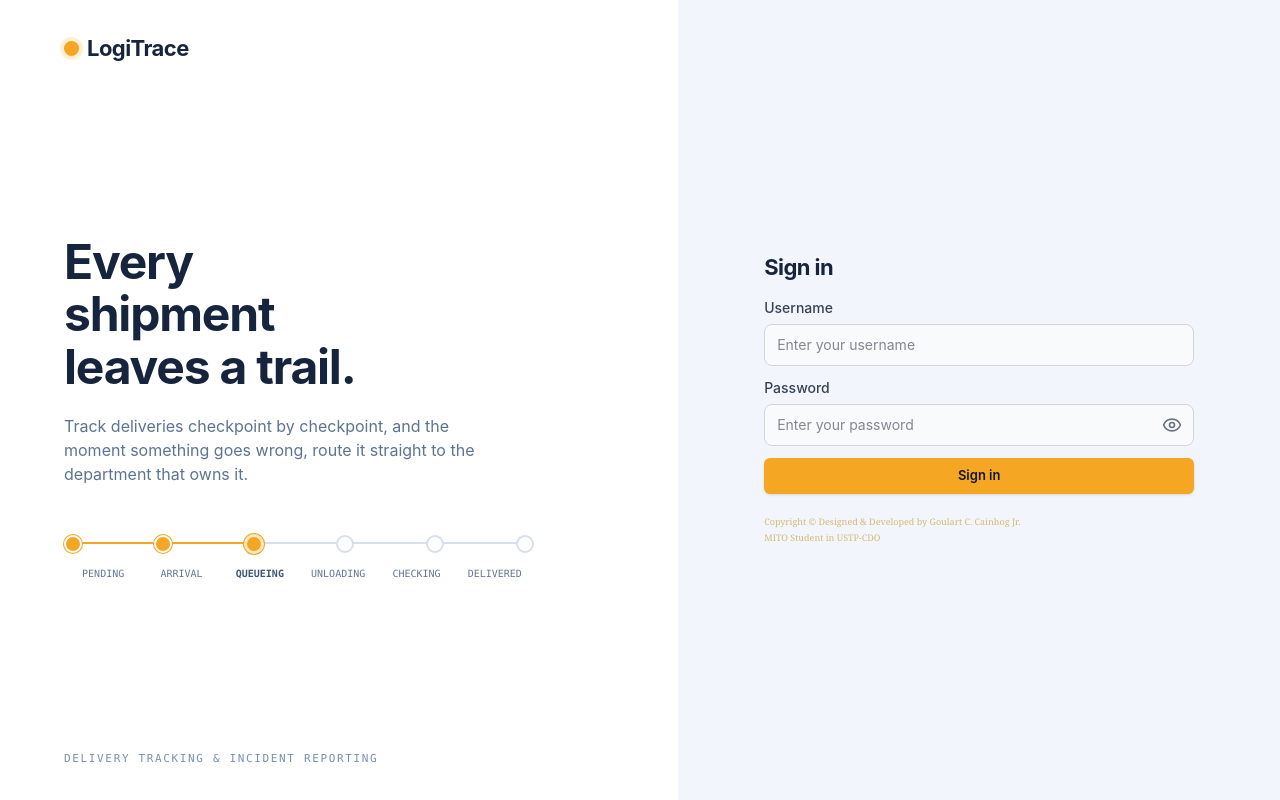
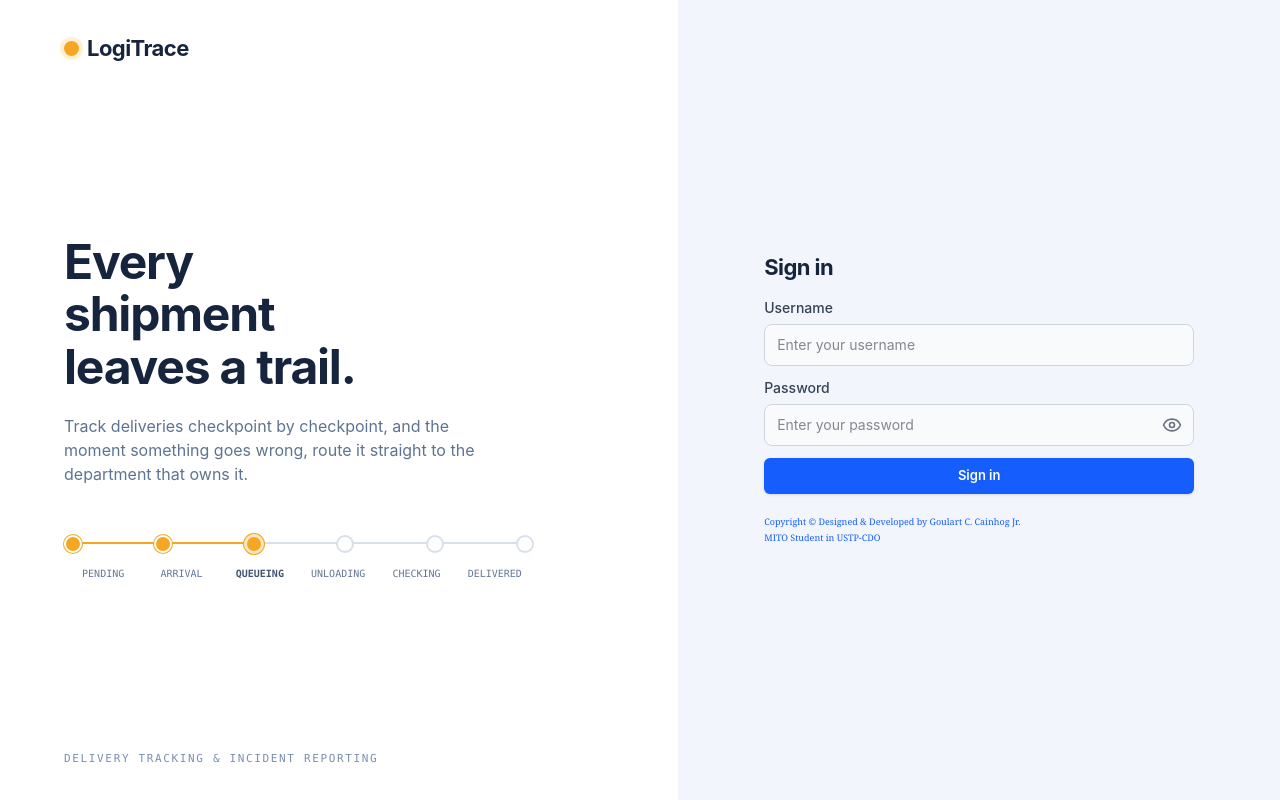
Before and after one commit to cijieee2003/LogiTrace---Copy, a React (Vite) app in the folder frontend/: page /login in a window 1280 px wide. Built offline with nearby package versions, Linux system fonts and the light colour scheme; no server answers.

Commit message:
change color  blue login page

```diff
--- a/frontend/src/Views/Page/Auth/Login.jsx
+++ b/frontend/src/Views/Page/Auth/Login.jsx
@@ -1,7 +1,7 @@
 
 import { useState } from "react";
 import { useNavigate } from "react-router-dom";
-import { Eye, EyeOff, XCircle, AlertCircle } from "lucide-react";
+import { Eye, EyeOff, XCircle } from "lucide-react";
 import { useStateContext } from "../../../context/AuthProvider";
 import SpinnerButton from "../../Components/SpinnerButton";
 
@@ -45,8 +45,7 @@ const Login = () => {
 
       if (status === 401 || status === 422) {
         setError(
-          status === 422 &&
-          responseData?.errors?.username?.[0]
+          status === 422 && responseData?.errors?.username?.[0]
             ? responseData.errors.username[0]
             : "Your password is wrong."
         );
@@ -73,10 +72,6 @@ const Login = () => {
       <h2 className="text-[26px] font-bold leading-tight tracking-tight text-[#17243d] sm:text-[28px] landscape:text-[22px]">
         Sign in
       </h2>
-
-
-
-
 
       {error && !showPopup && (
         <div
@@ -158,7 +153,7 @@ const Login = () => {
         <button
           type="submit"
           disabled={btnLoading}
-          className="flex h-11 w-full items-center justify-center gap-2 rounded-md bg-[#f5a623] px-4 text-[14px] font-semibold text-[#111827] shadow-sm transition hover:bg-[#efa01c] hover:shadow-md focus:outline-none focus:ring-2 focus:ring-[#f5a623] focus:ring-offset-2 disabled:cursor-not-allowed disabled:opacity-60 sm:h-12 landscape:h-9 landscape:text-[13px]"
+          className="flex h-11 w-full items-center justify-center gap-2 rounded-md bg-blue-600 px-4 text-[14px] font-semibold text-white shadow-sm transition hover:bg-blue-700 hover:shadow-md focus:outline-none focus:ring-2 focus:ring-blue-500 focus:ring-offset-2 disabled:cursor-not-allowed disabled:opacity-60 sm:h-12 landscape:h-9 landscape:text-[13px]"
         >
           {btnLoading ? (
             <>
@@ -172,7 +167,7 @@ const Login = () => {
       </form>
 
       <div className="mt-20 sm:mt-24 landscape:mt-5 lg:mt-32">
-        <p className="font-serif text-[11px] leading-5 text-[#d6b875] sm:text-[13px] sm:leading-6 landscape:text-[9px] landscape:leading-4 lg:text-[15px]">
+        <p className="font-serif text-[11px] leading-5 text-blue-600 sm:text-[13px] sm:leading-6 landscape:text-[9px] landscape:leading-4 lg:text-[15px]">
           Copyright © Designed &amp; Developed by{" "}
           Goulart C. Cainhog Jr.
           <br />
@@ -210,7 +205,7 @@ const Login = () => {
             <button
               type="button"
               onClick={() => setShowPopup(false)}
-              className="mt-6 w-full rounded-lg bg-[#f5a623] px-4 py-3 font-semibold text-gray-900 transition hover:bg-[#efa01c]"
+              className="mt-6 w-full rounded-lg bg-blue-600 px-4 py-3 font-semibold text-white transition hover:bg-blue-700 focus:outline-none focus:ring-2 focus:ring-blue-500 focus:ring-offset-2"
             >
               Try Again
             </button>
```
